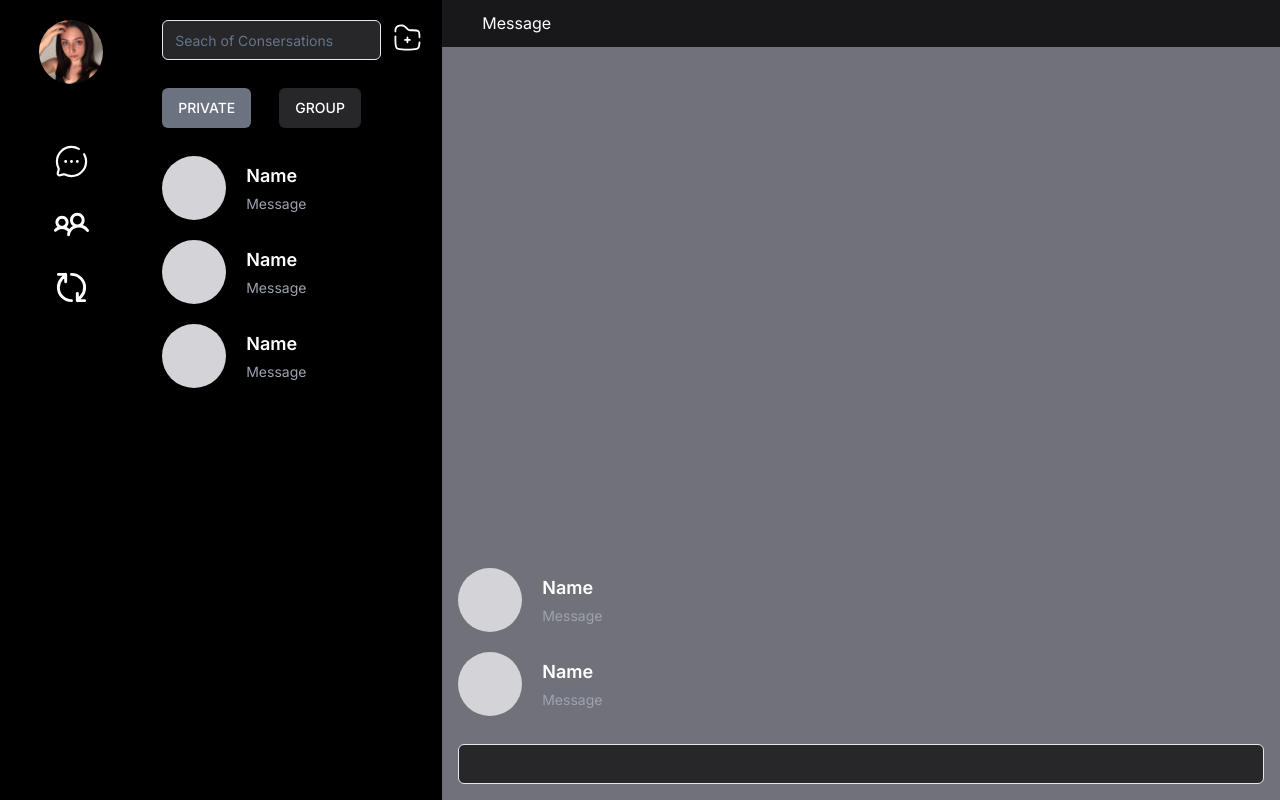
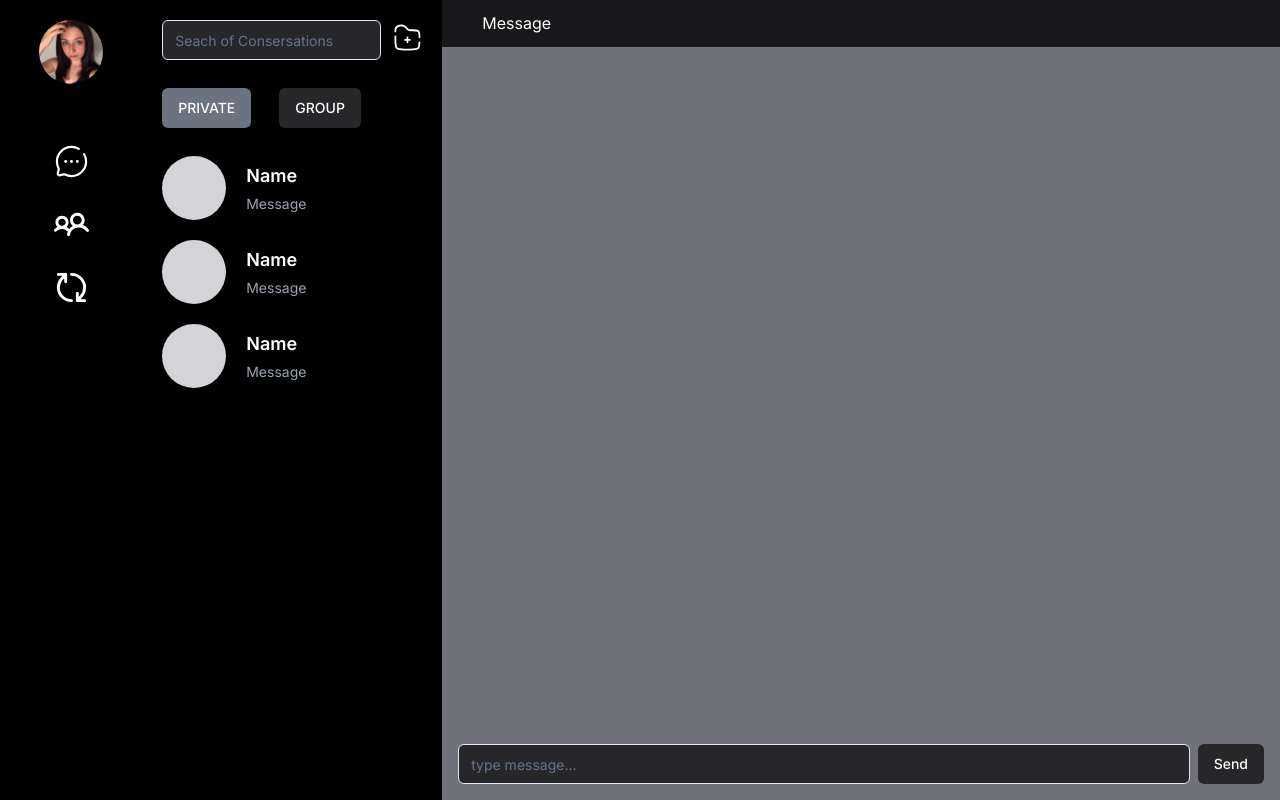
Before and after one commit to NastyaSkreka/next-chat-app, a Next.js app: page /conversations in a window 1280 px wide. Built offline with nearby package versions, Linux system fonts and the light colour scheme.

Commit message:
add slice private message

```diff
--- a/app/(dashboard)/_components/groups-container.tsx
+++ b/app/(dashboard)/_components/groups-container.tsx
@@ -4,7 +4,7 @@ import { useDispatch, useSelector } from "react-redux";
 import {
   MessagesState,
   addMessage,
-} from "@/app/redux/features/messages/messagesSlice";
+} from "@/app/redux/features/messages/groupMessagesSlice";
 import MessageOptions from "@/components/message-option";
 import { Button } from "@/components/ui/button";
 import { Input } from "@/components/ui/input";
@@ -12,7 +12,7 @@ import { Input } from "@/components/ui/input";
 function GroupsContainer() {
   const dispatch = useDispatch();
   const messages = useSelector(
-    (state: { messages: MessagesState }) => state.messages.messages,
+    (state: { group: MessagesState }) => state.group.messages,
   );
 
   const [newMessageText, setNewMessageText] = useState("");
--- a/app/(dashboard)/_components/private-container.tsx
+++ b/app/(dashboard)/_components/private-container.tsx
@@ -1,6 +1,27 @@
+"use client"
+import { MessagesState, addMessage } from "@/app/redux/features/messages/privateMessageSlice";
+import MessageOptions from "@/components/message-option";
+import { Button } from "@/components/ui/button";
 import { Input } from "@/components/ui/input";
+import { useState } from "react";
+import { useDispatch, useSelector } from "react-redux";
+
 
 function PrivateContainer() {
+    const dispatch = useDispatch();
+    const messages = useSelector(
+        (state: { private: MessagesState }) => state.private.messages,
+      );
+
+    const [newMessageText, setNewMessageText] = useState("");
+
+    const handleAddMessage = () => {
+        if (newMessageText) {
+          dispatch(addMessage(newMessageText));
+          setNewMessageText("");
+        }
+    };
+
   return (
     <div className="flex flex-col flex-1 w-full">
       <div className="flex flex-row items-center h-[50px] px-10 bg-zinc-900 w-full">
@@ -8,23 +29,19 @@ function PrivateContainer() {
       </div>
       <div className="bg-zinc-500 h-full p-4 flex flex-col justify-between w-full">
         <div className="flex flex-grow flex-col justify-end py-7 space-y-5">
-          <div className="flex flex-row gap-5 items-center">
-            <div className="w-16 h-16 bg-zinc-300 rounded-full overflow-hidden" />
-            <div>
-              <p className="text-lg font-semibold text-white mb-1">Name</p>
-              <p className="text-sm text-gray-400">Message</p>
+          {messages.map((message) => (
+            <div key={message.id}>
+              <MessageOptions message={message} />
             </div>
-          </div>
-          <div className="flex flex-row gap-5 items-center">
-            <div className="w-16 h-16 bg-zinc-300 rounded-full overflow-hidden" />
-            <div>
-              <p className="text-lg font-semibold text-white mb-1">Name</p>
-              <p className="text-sm text-gray-400">Message</p>
-            </div>
-          </div>
+          ))}
         </div>
-        <div className="mt-auto">
-          <Input />
+        <div className="mt-auto flex gap-2">
+          <Input
+            value={newMessageText}
+            onChange={(e) => setNewMessageText(e.target.value)}
+            placeholder="type message..."
+          />
+          <Button onClick={handleAddMessage}>Send</Button>
         </div>
       </div>
     </div>
--- a/app/redux/features/messages/messagesSlice.tsx
+++ b/app/redux/features/messages/groupMessagesSlice.tsx
@@ -14,7 +14,7 @@ export const initialState: MessagesState = {
   messages: [],
 };
 
-const messagesSlice = createSlice({
+const groupMessagesSlice = createSlice({
   name: "messages",
   initialState,
   reducers: {
@@ -40,6 +40,6 @@ const messagesSlice = createSlice({
     },
   },
 });
-export const { editMessage, deleteMessage, addMessage } = messagesSlice.actions;
+export const { editMessage, deleteMessage, addMessage } = groupMessagesSlice.actions;
 
-export default messagesSlice.reducer;
+export default groupMessagesSlice.reducer;
--- /dev/null
+++ b/app/redux/features/messages/privateMessageSlice.tsx
@@ -0,0 +1,45 @@
+import { createSlice } from "@reduxjs/toolkit";
+import { v4 as uuidv4 } from "uuid";
+
+export interface Message {
+  id: string;
+  text: string;
+}
+
+export interface MessagesState {
+  messages: Message[];
+}
+
+export const initialState: MessagesState = {
+  messages: [],
+};
+
+const privateMessagesSlice = createSlice({
+  name: "messages",
+  initialState,
+  reducers: {
+    addMessage: (state, action) => {
+      const newMessage = {
+        id: uuidv4(),
+        text: action.payload,
+      };
+      state.messages.push(newMessage);
+    },
+    editMessage: (state, action) => {
+      const { id, newText } = action.payload;
+      const messageToEdit = state.messages.find((message) => message.id === id);
+      if (messageToEdit) {
+        messageToEdit.text = newText;
+      }
+    },
+    deleteMessage: (state, action) => {
+      const idToDelete = action.payload;
+      state.messages = state.messages.filter(
+        (message) => message.id !== idToDelete,
+      );
+    },
+  },
+});
+export const { editMessage, deleteMessage, addMessage } = privateMessagesSlice.actions;
+
+export default privateMessagesSlice.reducer;
--- a/app/redux/store.ts
+++ b/app/redux/store.ts
@@ -1,13 +1,16 @@
 "use client";
 
-import { configureStore } from "@reduxjs/toolkit";
-import messageReducer from "./features/messages/messagesSlice";
+import { combineReducers, configureStore } from "@reduxjs/toolkit";
+import groupeMessageReducer from "./features/messages/groupMessagesSlice";
+import privateMessageReducer from "./features/messages/privateMessageSlice"
+
 
 export const store = configureStore({
-  reducer: {
-    messages: messageReducer,
-  },
-});
+    reducer: combineReducers({
+        group: groupeMessageReducer,
+        private: privateMessageReducer
+    }),
+  });
 
 export type RootState = ReturnType<typeof store.getState>;
 export type AppDispatch = typeof store.dispatch;
--- a/components/message-option.tsx
+++ b/components/message-option.tsx
@@ -4,8 +4,8 @@ import { useDispatch } from "react-redux";
 import {
   editMessage,
   deleteMessage,
-} from "@/app/redux/features/messages/messagesSlice";
-import { Message } from "@/app/redux/features/messages/messagesSlice";
+} from "@/app/redux/features/messages/groupMessagesSlice";
+import { Message } from "@/app/redux/features/messages/groupMessagesSlice";
 
 interface MessageOptionsProps {
   message: Message;
```
